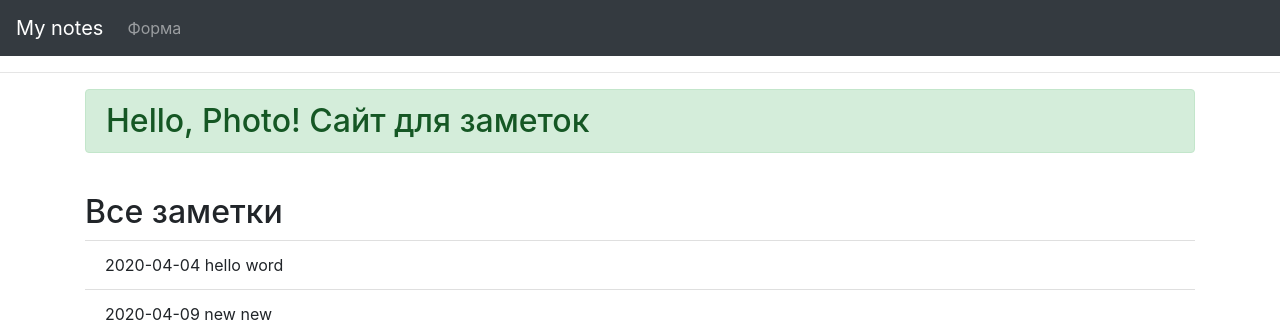
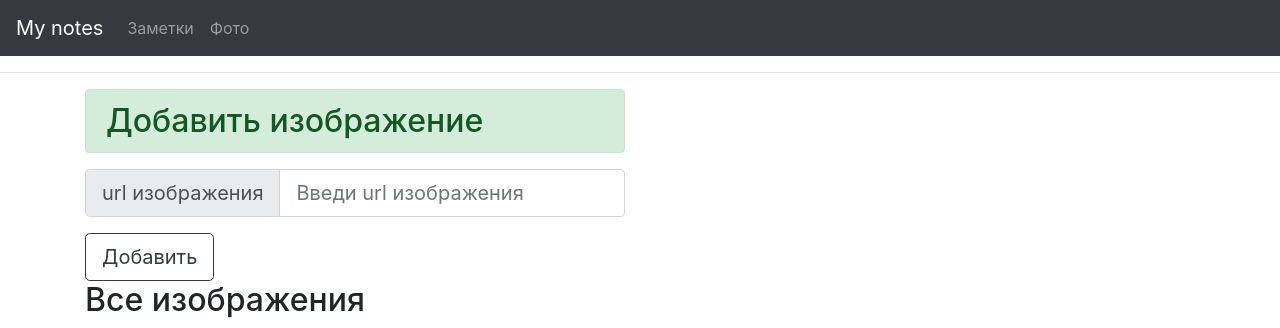
Before and after one commit to Ataiskih/hw_26_notes, a Flask app: page /photo in a window 1280 px wide. Shown: the top 328 px of the page. Run offline with Flask 2, Linux system fonts and the light colour scheme; some libraries are stand-ins or nearby versions.

Commit message:
added page photo
 добалена страница фото

```diff
--- a/app.py
+++ b/app.py
@@ -26,3 +26,17 @@ def form():
     rows = [[datetime.strptime(row[:10], "%Y-%m-%d"), row[10:].strip()] for row in notes_file]
     notes_file.close()
     return render_template("form.html", rows=rows)
+
+@app.route("/photo", methods=["POST", "GET"])
+def photo():
+    if request.method == "POST":
+        add_photo = request.form.get("photoo")
+        photo_file = open("photo.txt", "a+", encoding="utf-8")
+        photo_file.write(str(add_photo) + "\n")
+        photo_file.close()
+        return render_template("susses.html")
+
+    photo_file = open("photo.txt", "r", encoding="utf-8")
+    lst_photo = [row for row in photo_file]
+    photo_file.close()
+    return render_template("photo.html", lst_photo =lst_photo)
--- a/notes.txt
+++ b/notes.txt
@@ -1,3 +1,4 @@
 2020-04-04 hello word
 2020-04-09 new new
 2020-04-15 вызвать барнса
+2020-04-03 ололло
--- /dev/null
+++ b/photo.txt
@@ -0,0 +1,6 @@
+https://www.howtogeek.com/wp-content/uploads/2018/06/shutterstock_1006988770.png
+https://www.howtogeek.com/wp-content/uploads/2018/06/shutterstock_1006988770.png
+https://www.howtogeek.com/wp-content/uploads/2018/06/shutterstock_1006988770.png
+https://www.howtogeek.com/wp-content/uploads/2018/06/shutterstock_1006988770.png
+https://www.howtogeek.com/wp-content/uploads/2018/06/shutterstock_1006988770.png
+https://www.howtogeek.com/wp-content/uploads/2018/06/shutterstock_1006988770.png
--- a/templates/base.html
+++ b/templates/base.html
@@ -29,7 +29,10 @@
         <div class="collapse navbar-collapse" id="collapsibleNavbar">
           <ul class="navbar-nav">
             <li class="nav-item">
-                <a class="nav-link" href="{{ url_for('form') }}">Форма</a>
+                <a class="nav-link" href="{{ url_for('form') }}">Заметки</a>
+              </li>
+              <li class="nav-item">
+                <a class="nav-link" href="{{ url_for('photo') }}">Фото</a>
               </li>
           </ul>
         </div>
--- a/templates/index.html
+++ b/templates/index.html
@@ -9,7 +9,7 @@
 {% endblock %}
 
 {% block content %}
-    <h2 class="alert alert-success">Hello, {{ user_name }}!    Сайт для заметок</h2>
+    <h2 class="alert alert-success">Hello, {{ user_name }}!    Сайт для заметок и добавления фотографий </h2>
     <br>
     <h2>Все заметки</h2>
     <ol class="list-group list-group-flush">
--- /dev/null
+++ b/templates/photo.html
@@ -0,0 +1,42 @@
+{% extends "base.html" %}
+
+{% block staticfiles %}
+
+<script src="https://code.jquery.com/jquery-3.3.1.slim.min.js" integrity="sha384-q8i/X+965DzO0rT7abK41JStQIAqVgRVzpbzo5smXKp4YfRvH+8abtTE1Pi6jizo" crossorigin="anonymous"></script>
+<script src="https://cdnjs.cloudflare.com/ajax/libs/popper.js/1.14.3/umd/popper.min.js" integrity="sha384-ZMP7rVo3mIykV+2+9J3UJ46jBk0WLaUAdn689aCwoqbBJiSnjAK/l8WvCWPIPm49" crossorigin="anonymous"></script>
+
+{% endblock %}
+
+{% block content %}
+<div class="row">
+    <div class="col-lg-6">
+        <h2 class="alert alert-success">Добавить изображение</h2>
+            <form method="POST">
+                <div class="input-group mb-3 input-group-lg">
+                        <div class="input-group-prepend">
+                            <span class="input-group-text">url изображения</span>
+                        </div>
+                            <input type="text" name="photoo" placeholder="Введи url изображения" class="form-control">
+                </div>
+                             <button class="btn btn-outline-dark btn-lg">Добавить</button>
+            </form>
+    </div>
+</div>
+
+<h2>Все изображения</h2>
+
+<table>
+    <thead>
+        <tr>
+            <th></th>
+        </tr>
+    </thead>
+    <tbody>
+        {% for photo in lst_photo  %}
+        <tr>
+            <td><img src="{{ photo }}" alt=""></li></td>
+        </tr>
+        {% endfor %}
+    </tbody>
+</table>
+{% endblock %}
--- a/templates/susses.html
+++ b/templates/susses.html
@@ -1,7 +1,12 @@
 {% extends "base.html" %}
 {% block title %} успех {% endblock %}
+
 {% block content %}
+{% if url_for('form') %}
 <h2>Ваша заметка была добавлена успешно</h2>
+{% elif url_for('photo') %}
+<h2>Ваше изображение была добавлена успешно</h2>
+{% endif %}
 <br>
 <a href="{{ url_for('index') }}"><button class="btn btn-outline-dark btn-lg">На главную</button></a>
 {% endblock %}
```
